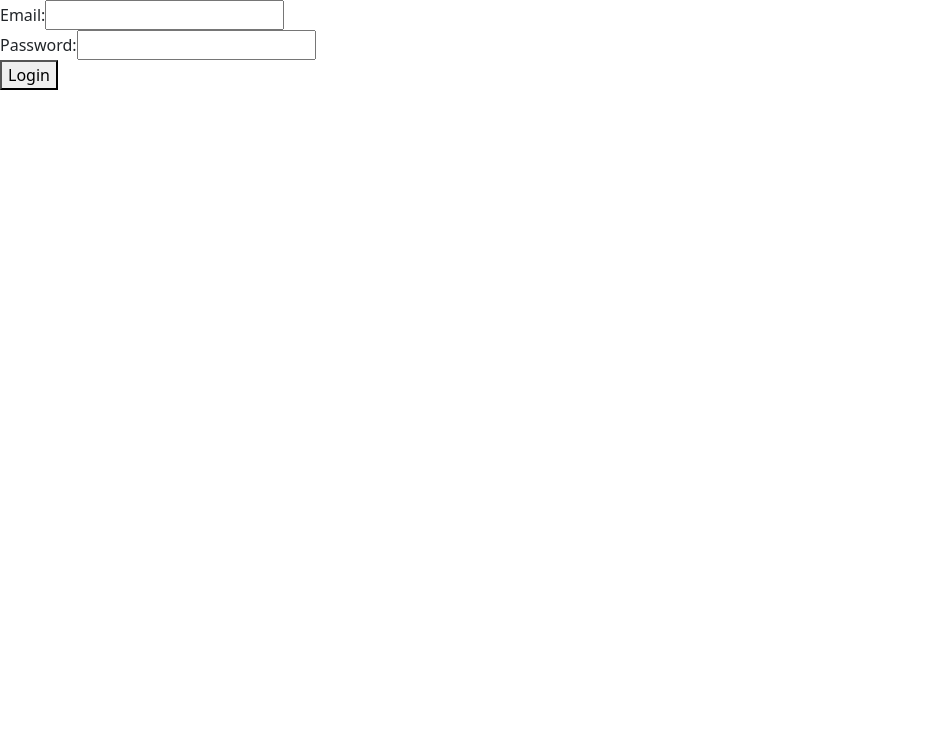
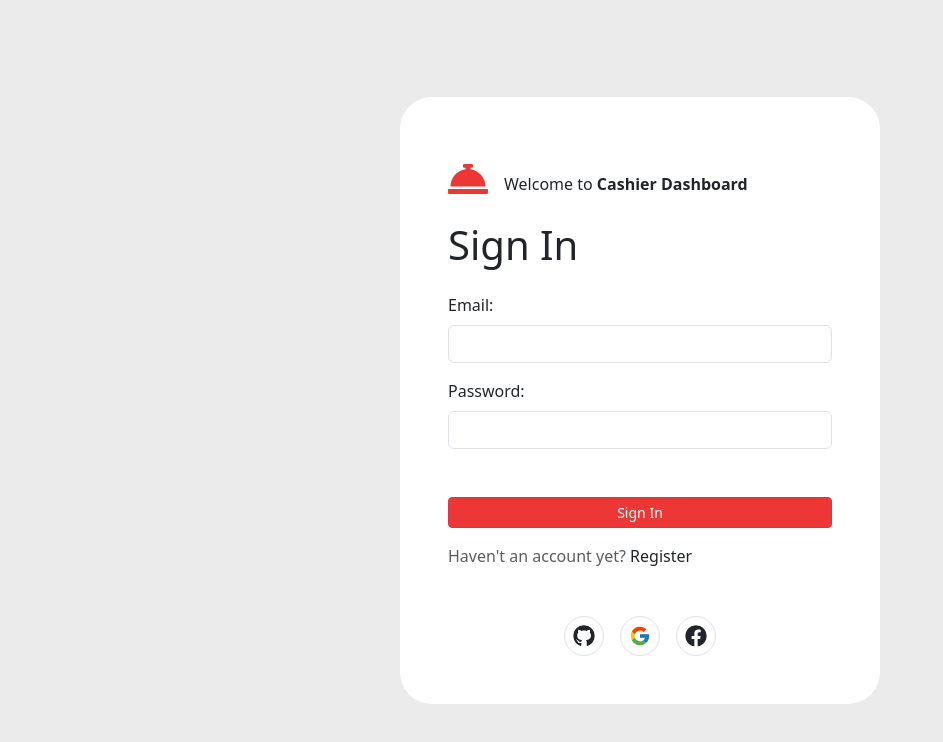
Before and after one commit to yazidhq/cashier-dashboard, a React (Vite) app: page /login in a window 1280 px wide. Shown: the top 742 px of the page, without its empty margins (0-943 px from the left). Built offline with nearby package versions, Linux system fonts and the light colour scheme; no server answers.

Commit message:
update: auth interface

```diff
--- a/package.json
+++ b/package.json
@@ -11,6 +11,7 @@
   },
   "dependencies": {
     "@popperjs/core": "^2.11.8",
+    "aos": "^2.3.4",
     "bootstrap": "^5.3.3",
     "firebase": "^10.12.2",
     "react": "^18.2.0",
--- a/src/App.jsx
+++ b/src/App.jsx
@@ -10,6 +10,8 @@ import ReportsPage from "./pages/ReportsPage";
 import { AuthProvider, useAuth } from "./context/AuthContext";
 import LoginPage from "./pages/auth/LoginPage";
 import RegisterPage from "./pages/auth/RegisterPage";
+import AOS from "aos";
+import "aos/dist/aos.css";
 
 const ProtectedRoute = ({ children }) => {
   const { currentUser } = useAuth();
@@ -52,5 +54,5 @@ function App() {
     </AuthProvider>
   );
 }
-
+AOS.init();
 export default App;
--- /dev/null
+++ b/src/components/auth/Auth.jsx
@@ -0,0 +1,74 @@
+import { Link } from "react-router-dom";
+import Button from "../Button";
+import { FcGoogle } from "react-icons/fc";
+import { FaGithub, FaFacebook, FaConciergeBell } from "react-icons/fa";
+
+const Auth = ({ handleLogin, handleRegister }) => {
+  return (
+    <div
+      className="bg-light d-flex align-items-center justify-content-center"
+      style={{ height: "100vh" }}
+    >
+      <div
+        className="card rounded-5 border-0"
+        style={{ width: "30rem" }}
+        data-aos="fade"
+      >
+        <div className="card-body pt-5 px-5 pb-5">
+          <p>
+            <span className="fs-1">
+              <FaConciergeBell className="text-danger" />
+            </span>
+            <span className="mx-3">
+              Welcome to <span className="fw-bold">Cashier Dashboard</span>
+            </span>
+          </p>
+          <h1 className="card-title mb-4">
+            {handleRegister ? "Sign Up" : "Sign In"}
+          </h1>
+          <form onSubmit={handleRegister ? handleRegister : handleLogin}>
+            <div className="mb-3">
+              <label htmlFor="email" className="form-label">
+                Email:
+              </label>
+              <input type="email" className="form-control" id="email" />
+            </div>
+            <div className="mb-3">
+              <label htmlFor="password" className="form-label">
+                Password:
+              </label>
+              <input type="password" className="form-control" id="password" />
+            </div>
+            <div className="mb-3 mt-5">
+              <Button
+                text={handleRegister ? "Sign Up" : "Sign In"}
+                color={"danger"}
+                type="submit"
+              />
+            </div>
+            <div className="mb-5">
+              <span className="text-muted">
+                {handleRegister
+                  ? "Have an account?"
+                  : "Haven't an account yet?"}{" "}
+                <Link
+                  to={handleRegister ? "/login" : "/register"}
+                  className="text-decoration-none text-dark"
+                >
+                  {handleRegister ? "Login" : "Register"}
+                </Link>
+              </span>
+            </div>
+            <div className="d-flex justify-content-center gap-3">
+              <FaGithub className="border rounded-circle fs-1 p-2" />
+              <FcGoogle className="border rounded-circle fs-1 p-2" />
+              <FaFacebook className="border rounded-circle fs-1 p-2" />
+            </div>
+          </form>
+        </div>
+      </div>
+    </div>
+  );
+};
+
+export default Auth;
--- a/src/index.css
+++ b/src/index.css
@@ -1,5 +1,9 @@
 .text-danger {
   color: #ed3737 !important;
+}
+
+.bg-danger {
+  background-color: #ed3737 !important;
 }
 
 .btn-danger {
--- a/src/pages/auth/LoginPage.jsx
+++ b/src/pages/auth/LoginPage.jsx
@@ -3,11 +3,10 @@ import { signInWithEmailAndPassword, signInWithPopup } from "firebase/auth";
 import { auth, googleProvider } from "../../firebase-config";
 import { Navigate } from "react-router-dom";
 import { useAuth } from "../../context/AuthContext";
+import Auth from "../../components/auth/Auth";
 
 const LoginPage = () => {
   const { currentUser } = useAuth();
-  const [email, setEmail] = useState("");
-  const [password, setPassword] = useState("");
   const [isLoggedIn, setIsLoggedIn] = useState(false);
 
   if (currentUser) {
@@ -16,8 +15,12 @@ const LoginPage = () => {
 
   const handleLogin = async (e) => {
     e.preventDefault();
+    const data = {
+      email: e.target.email.value,
+      password: e.target.password.value,
+    };
     try {
-      await signInWithEmailAndPassword(auth, email, password);
+      await signInWithEmailAndPassword(auth, data.email, data.password);
       setIsLoggedIn(true);
     } catch (error) {
       alert("Error logging in: " + error.message);
@@ -28,29 +31,7 @@ const LoginPage = () => {
     return <Navigate to="/" />;
   }
 
-  return (
-    <div>
-      <form onSubmit={handleLogin}>
-        <div>
-          <label>Email:</label>
-          <input
-            type="email"
-            value={email}
-            onChange={(e) => setEmail(e.target.value)}
-          />
-        </div>
-        <div>
-          <label>Password:</label>
-          <input
-            type="password"
-            value={password}
-            onChange={(e) => setPassword(e.target.value)}
-          />
-        </div>
-        <button type="submit">Login</button>
-      </form>
-    </div>
-  );
+  return <Auth handleLogin={handleLogin} />;
 };
 
 export default LoginPage;
--- a/src/pages/auth/RegisterPage.jsx
+++ b/src/pages/auth/RegisterPage.jsx
@@ -3,11 +3,10 @@ import { createUserWithEmailAndPassword } from "firebase/auth";
 import { auth } from "../../firebase-config";
 import { Navigate } from "react-router-dom";
 import { useAuth } from "../../context/AuthContext";
+import Auth from "../../components/auth/Auth";
 
 const RegisterPage = () => {
   const { currentUser } = useAuth();
-  const [email, setEmail] = useState("");
-  const [password, setPassword] = useState("");
   const [isRegistered, setIsRegistered] = useState(false);
 
   if (currentUser) {
@@ -16,8 +15,12 @@ const RegisterPage = () => {
 
   const handleRegister = async (e) => {
     e.preventDefault();
+    const data = {
+      email: e.target.email.value,
+      password: e.target.password.value,
+    };
     try {
-      await createUserWithEmailAndPassword(auth, email, password);
+      await createUserWithEmailAndPassword(auth, data.email, data.password);
       setIsRegistered(true);
     } catch (error) {
       alert("Error registering: " + error.message);
@@ -28,27 +31,7 @@ const RegisterPage = () => {
     return <Navigate to={"/"} />;
   }
 
-  return (
-    <form onSubmit={handleRegister}>
-      <div>
-        <label>Email:</label>
-        <input
-          type="email"
-          value={email}
-          onChange={(e) => setEmail(e.target.value)}
-        />
-      </div>
-      <div>
-        <label>Password:</label>
-        <input
-          type="password"
-          value={password}
-          onChange={(e) => setPassword(e.target.value)}
-        />
-      </div>
-      <button type="submit">Register</button>
-    </form>
-  );
+  return <Auth handleRegister={handleRegister} />;
 };
 
 export default RegisterPage;
```
Also changed, not shown: 1 other file (tests, documents, lock files or other folders).
